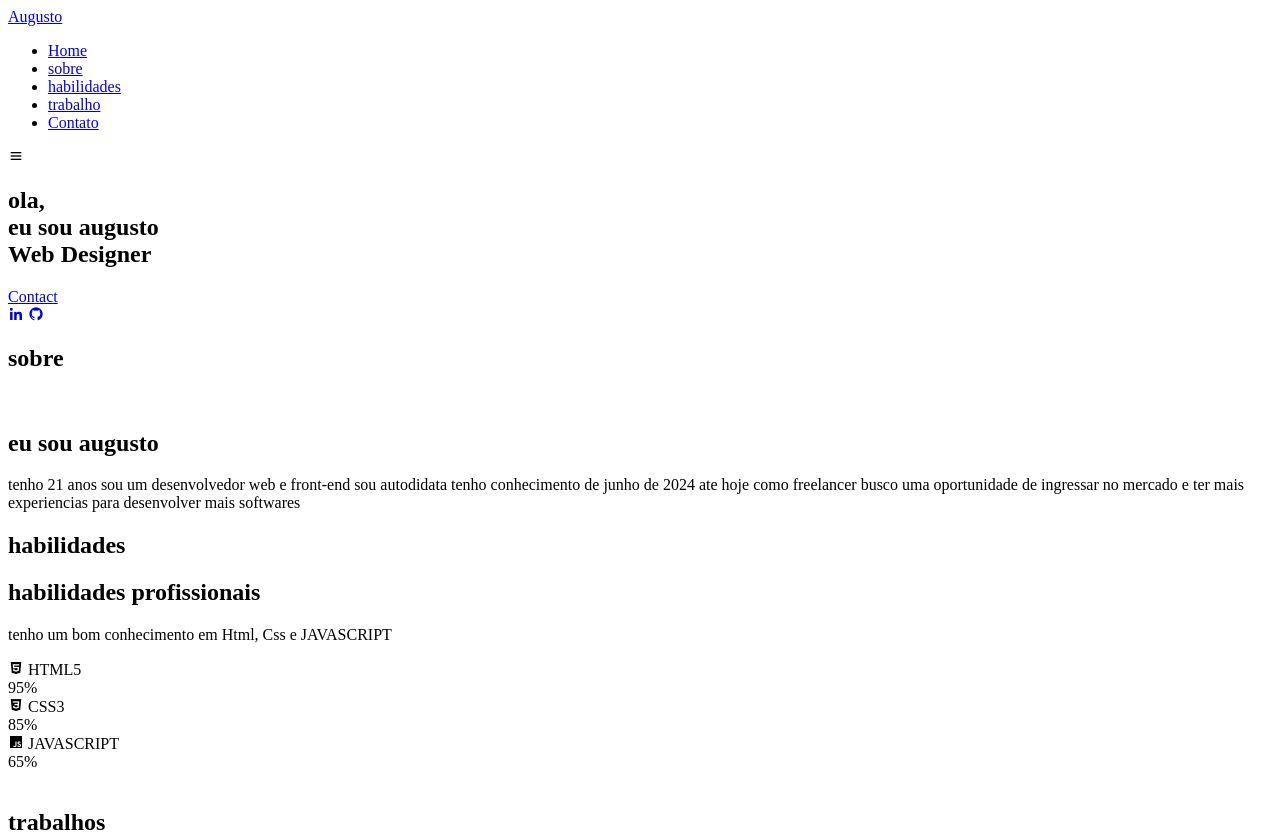
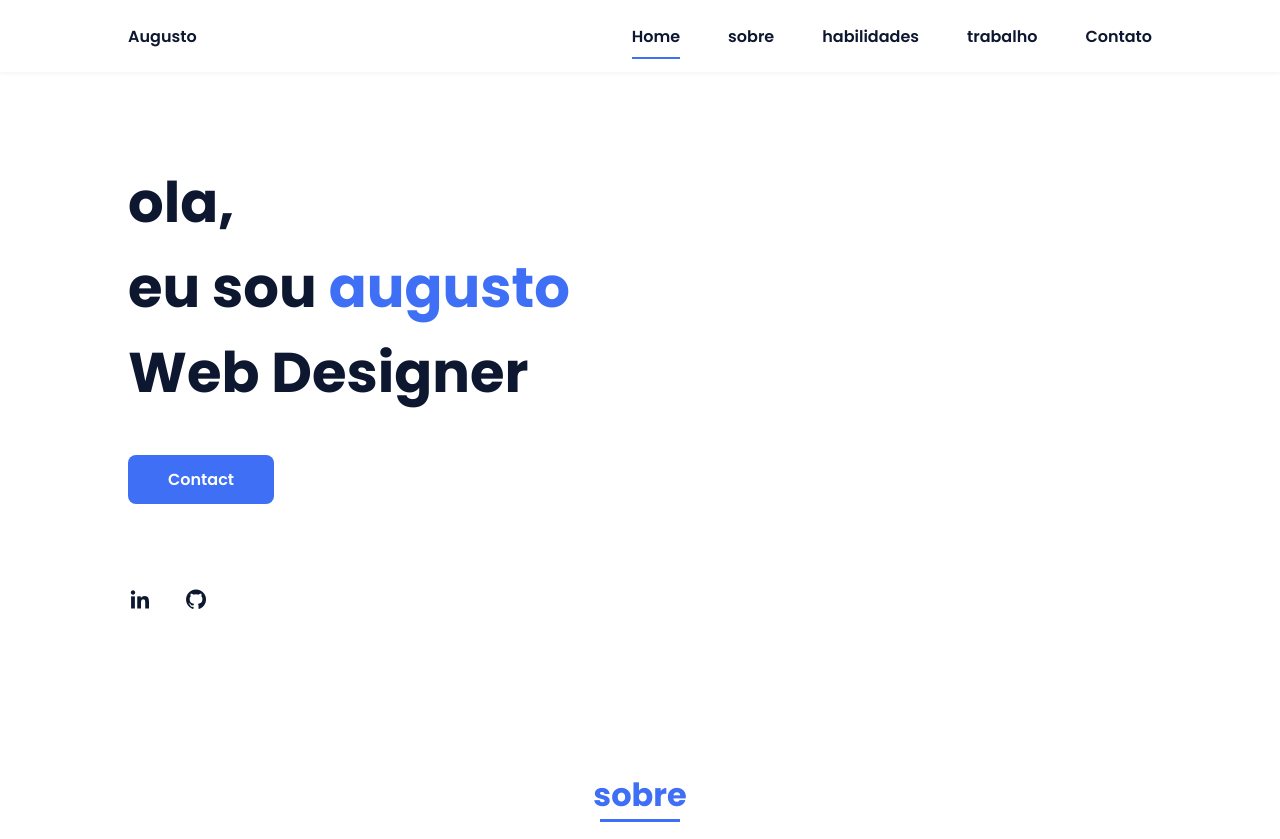
Before and after one commit to Augustosanttos/project, a plain HTML site: page index.html in a window 1280 px wide. Shown: the top 839 px of the page. Drawn offline with nearby package versions, Linux system fonts and the light colour scheme; a script that the page names is missing.

Commit message:
Update index.html

```diff
--- a/index.html
+++ b/index.html
@@ -4,7 +4,7 @@
         <meta charset="UTF-8">
         <meta name="viewport" content="width=device-width, initial-scale=1.0">
 
-        <link rel="stylesheet" href="teste01.css">
+        <link rel="stylesheet" href="style.css">
 
         <link href='https://cdn.jsdelivr.net/npm/boxicons@2.0.5/css/boxicons.min.css' rel='stylesheet'>
 
```
